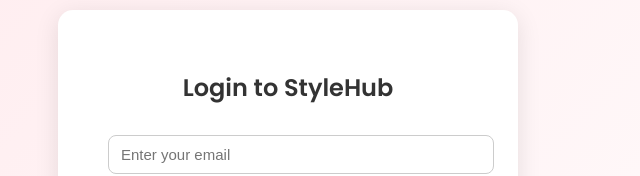
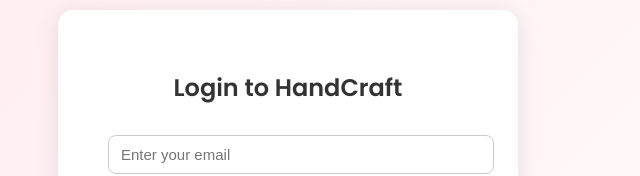
Before and after one commit to musab335/wali-blooms-by-hand, a plain HTML site: page login form.html in a window 1280 px wide. Shown: the part 150-326 px from the top of the page, without its empty margins (352-992 px from the left). Drawn offline with Linux system fonts and the light colour scheme.

Commit message:
Update login form.html

```diff
--- a/login form.html
+++ b/login form.html
@@ -93,7 +93,7 @@
 
 <body>
   <div class="auth-box">
-    <h2 id="formTitle">Login to StyleHub</h2>
+    <h2 id="formTitle">Login to HandCraft</h2>
 
     <input type="email" id="email" placeholder="Enter your email" required />
     <input type="password" id="password" placeholder="Enter your password" required />
```
